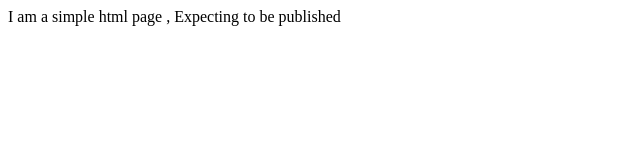
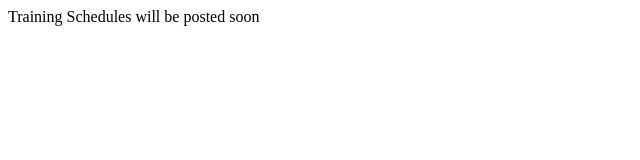
Before and after one commit to bangalore72/helloworld, a plain HTML site: page HelloWorld.html in a window 1280 px wide. Shown: the whole page, without its empty margins (0-640 px from the left). Drawn offline with Linux system fonts and the light colour scheme.

Commit message:
Update HelloWorld.html

```diff
--- a/HelloWorld.html
+++ b/HelloWorld.html
@@ -2,7 +2,7 @@
 
 <BODY>
 
-I am a simple html page , Expecting to be published
+Training Schedules will be posted soon
 
 </BODY>
 
```
